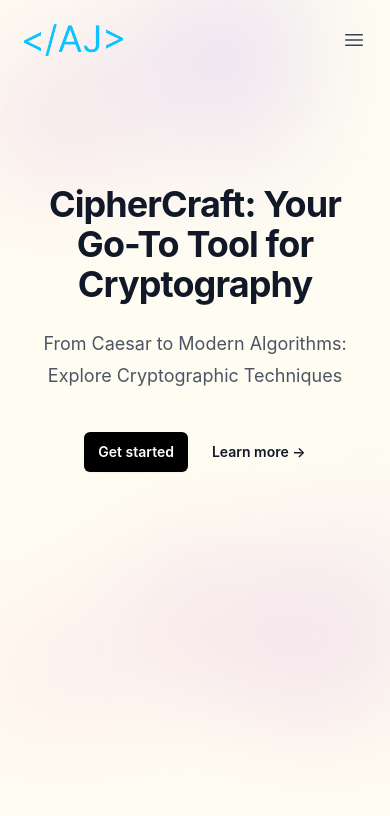
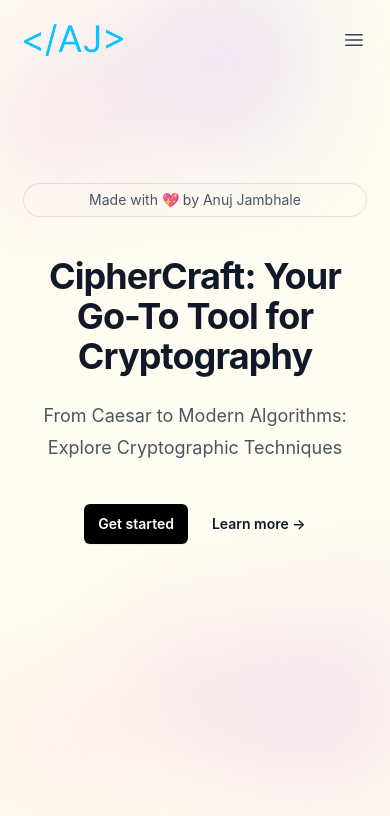
Before and after one commit to jambhaleAnuj/crypto_webapp, a React (Vite) app: page / in a window 390 px wide. Shown: the top 816 px of the page. Built offline with nearby package versions, Linux system fonts and the light colour scheme.

Commit message:
Update App.jsx

```diff
--- a/src/App.jsx
+++ b/src/App.jsx
@@ -16,7 +16,7 @@ export default function App() {
           />
         </div>
         <div className="mx-auto max-w-2xl py-32 sm:py-48 lg:py-56">
-          <div className="hidden sm:mb-8 sm:flex sm:justify-center">
+          <div className="text-center justify-center mb-10 sm:mb-8 sm:flex sm:justify-center">
             <div className="relative rounded-full px-3 py-1 text-sm leading-6 text-gray-600 ring-1 ring-gray-900/10 hover:ring-gray-900/20">
               Made with 💖 by Anuj Jambhale
             </div>
```
